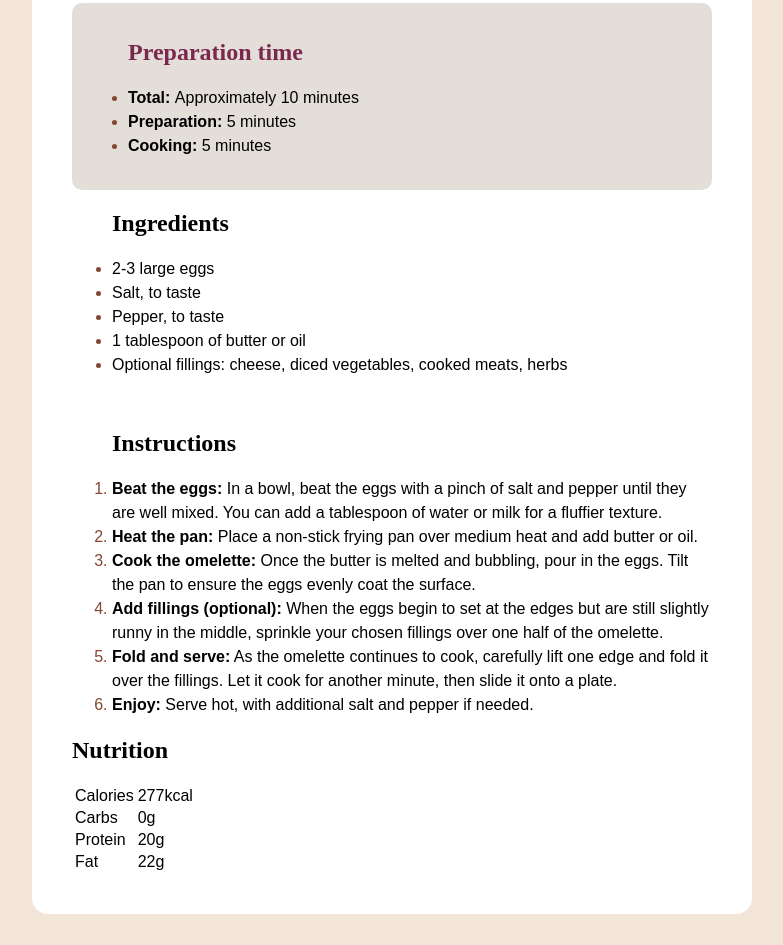
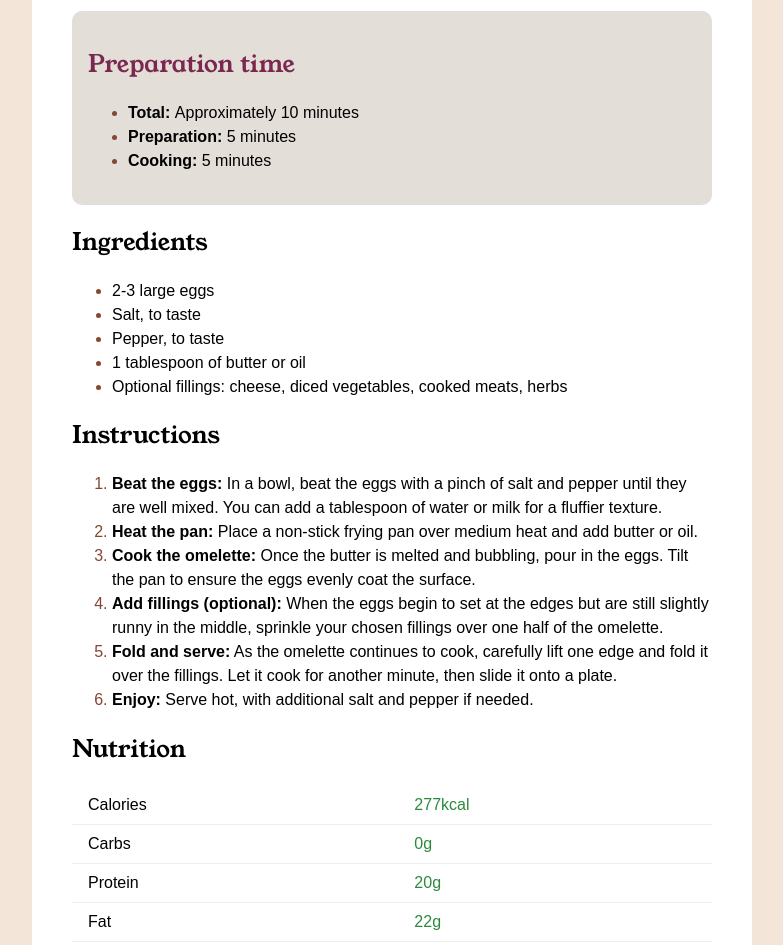
Before and after one commit to bilalahmad606/recipe-page, a plain HTML site: page index.html in a window 1280 px wide. Shown: the part 588-1533 px from the top of the page, without its empty margins (248-1031 px from the left). Drawn offline with Linux system fonts and the light colour scheme; a web font is replaced by a local one.

Commit message:
added styling

```diff
--- a/index.html
+++ b/index.html
@@ -6,6 +6,9 @@
 
   <link rel="stylesheet" href="./style.css">
   <link rel="icon" type="image/png" sizes="32x32" href="./assets/images/favicon-32x32.png">
+  <link rel="preconnect" href="https://fonts.googleapis.com">
+<link rel="preconnect" href="https://fonts.gstatic.com" crossorigin>
+<link href="https://fonts.googleapis.com/css2?family=Young+Serif&display=swap" rel="stylesheet">
 
   <title>Frontend Mentor | Recipe page</title>
 
@@ -24,26 +27,27 @@
         to perfection, optionally filled with your choice of cheese, vegetables, or meats.</p>
 
         <div class="preparation">
+          <h2 style="color: hsl(332, 51%, 32%);" > Preparation time</h2>
           <ul>
-            <h2 style="color: hsl(332, 51%, 32%);" > Preparation time</h2>
             <li><strong>Total: </strong>Approximately 10 minutes</li>
             <li><strong>Preparation: </strong>5 minutes</li>
             <li><strong>Cooking: </strong>5 minutes</li>
           </ul>
         </div>
-
-
+        <div>
+          <h2>Ingredients</h2>
           <ul>
-        <h2>Ingredients</h2>
             <li> 2-3 large eggs</li>
             <li>Salt, to taste</li>
             <li>Pepper, to taste</li>
             <li>1 tablespoon of butter or oil</li>
             <li> Optional fillings: cheese, diced vegetables, cooked meats, herbs</li>
           </ul>
-      <br>
+        </div>
+
+        <div>
+          <h2> Instructions</h2>
           <ol>
-        <h2> Instructions</h2>
             <li><strong>Beat the eggs:</strong> In a bowl, beat the eggs with a pinch of salt and pepper until they are well mixed.
               You can add a tablespoon of water or milk for a fluffier texture.</li>
             <li><strong>Heat the pan:</strong> Place a non-stick frying pan over medium heat and add butter or oil.</li>
@@ -56,9 +60,12 @@
               fillings. Let it cook for another minute, then slide it onto a plate. </li>
             <li><strong>Enjoy:</strong> Serve hot, with additional salt and pepper if needed.</li>
           </ol>
-      <div class="nutrition-table">
+        </div>
+
+
+      <div class="nutrition-table-container">
         <h2>Nutrition</h2>
-        <table>
+        <table class="nutrition-table">
             <tr>
                 <td>Calories</td>
                 <td>277kcal</td>
--- a/style.css
+++ b/style.css
@@ -4,8 +4,22 @@
 body {
     background-color: hsl(30, 54%, 90%);
 }
+
+hr {
+    border: none; /* Remove default <hr> styling */
+    height: 2px;
+    background-color: #000; /* Solid black line */
+    margin: 16px 0; /* Space around the line */
+  }
+h1, h2 {
+    font-family: "Young Serif", serif;
+    font-weight: 400;
+    font-style: normal;
+  }
+
 p, li, td {
     font-family: Young, sans-serif;
+    font-weight: 400;
 }
 #main {
     display: flex;
@@ -40,3 +54,31 @@ li::marker {
     color: hsl(14, 45%, 36%);
     font-weight: 500;
 }
+
+.nutrition-table {
+    width: 100%;
+    border-collapse: collapse;
+    font-family: Arial, sans-serif;
+    margin: 20px 0;
+  }
+
+  .nutrition-table thead td {
+    padding: 12px 16px;
+    font-weight: bold;
+    background: #f8f8f8;
+    border-bottom: 2px solid #ddd;
+  }
+
+  .nutrition-table tbody td {
+    padding: 10px 16px;
+    border-bottom: 1px solid #eee;
+  }
+
+  .nutrition-table td:first-child {
+    font-weight: 500;
+  }
+
+  .nutrition-table td:last-child {
+    text-align: left;
+    color: #2b8a3e;
+  }
```
Lines whose indentation alone changed are shown as unchanged.
